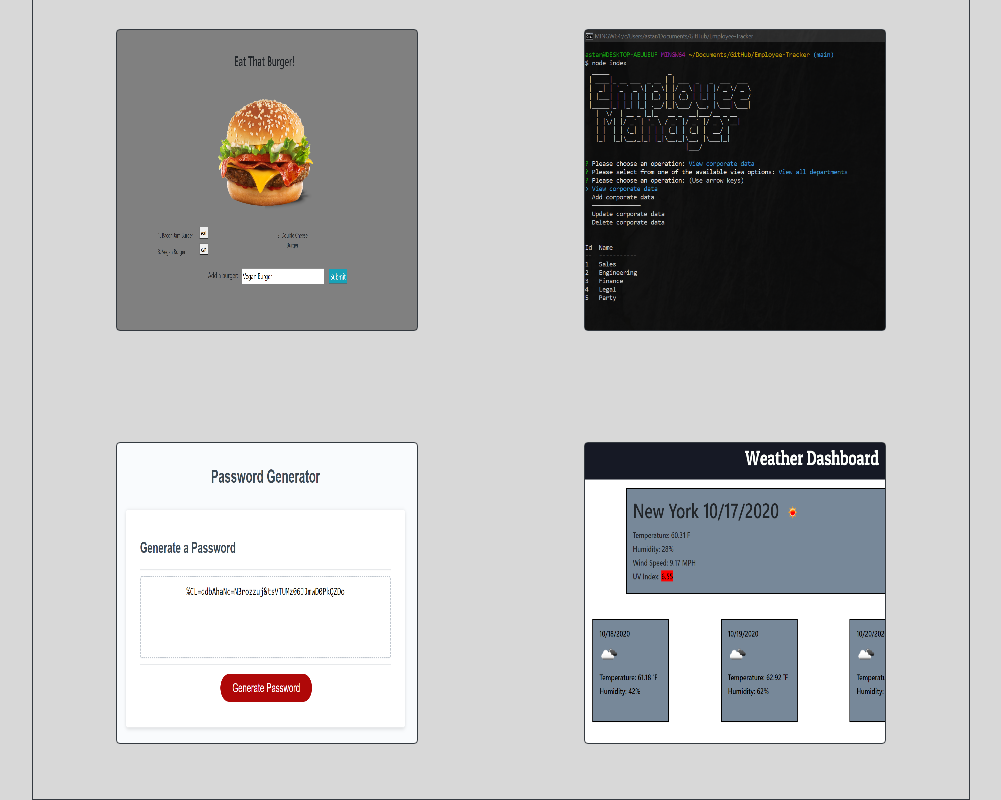
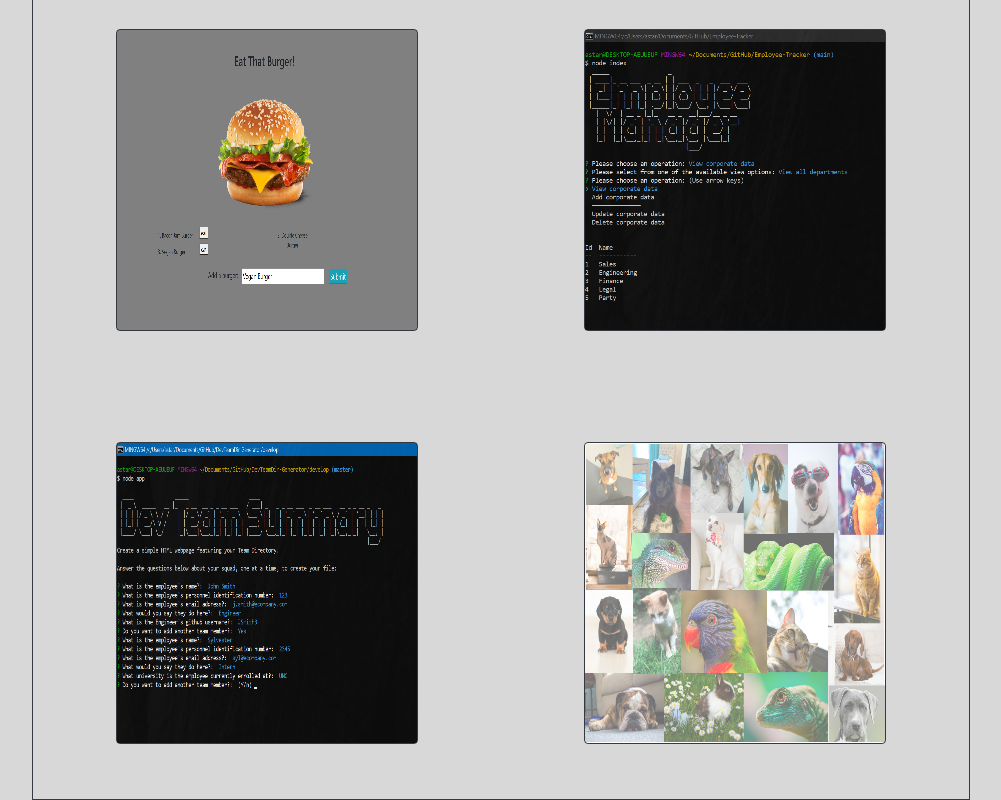
Before and after one commit to astarr93/Mobile-Responsive-Portfolio, a plain HTML site: page pages/portfolio.html in a window 1280 px wide. Shown: the part 1089-1889 px from the top of the page, without its empty margins (139-1140 px from the left). Drawn offline with nearby package versions, Linux system fonts and the light colour scheme.

Commit message:
Update portfolio.html
Updated portfolio with new projects

```diff
--- a/pages/portfolio.html
+++ b/pages/portfolio.html
@@ -112,15 +112,15 @@
             <!-- Fourth Row -->
             <div class="row justify-content-around">
                 <div class="card bg-clear text-white border-dark">
-                    <a href="https://astarr93.github.io/Random-Password-Generator/">
-                        <img class="card-img" src="../assets/images/portfolio/random-pwd-generator-screenshot.png"
-                            alt="Random Password Generator" class="img-fluid img-thumbnail">
+                    <a href="https://github.com/astarr93/DevTeamDir-Generator">
+                        <img class="card-img" src="../assets/images/portfolio/dev-team-summary.png"
+                            alt="Dev Team Summary Generator" class="img-fluid img-thumbnail">
                     </a>
                 </div>
                 <div class="card bg-clear text-white border-dark">
-                    <a href="https://astarr93.github.io/weather-dashboard/">
-                        <img class="card-img" src="../assets/images/portfolio/weather-dashboard-screenshot.png"
-                            alt="Weather Dashboard" class="img-thumbnail">
+                    <a href="https://github.com/astarr93/Project2">
+                        <img class="card-img" src="../assets/images/portfolio/petmatch-app.png" alt="PetMatch.com"
+                            class="img-thumbnail">
                     </a>
                 </div>
             </div>
```
